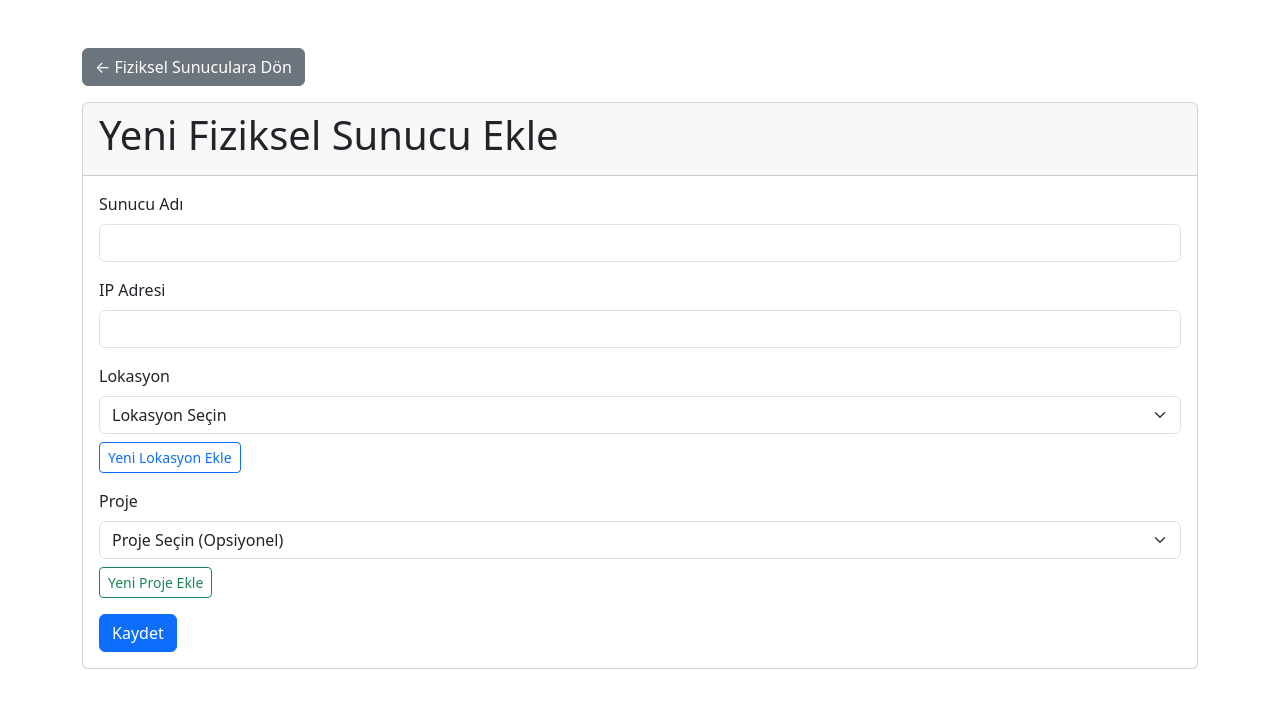
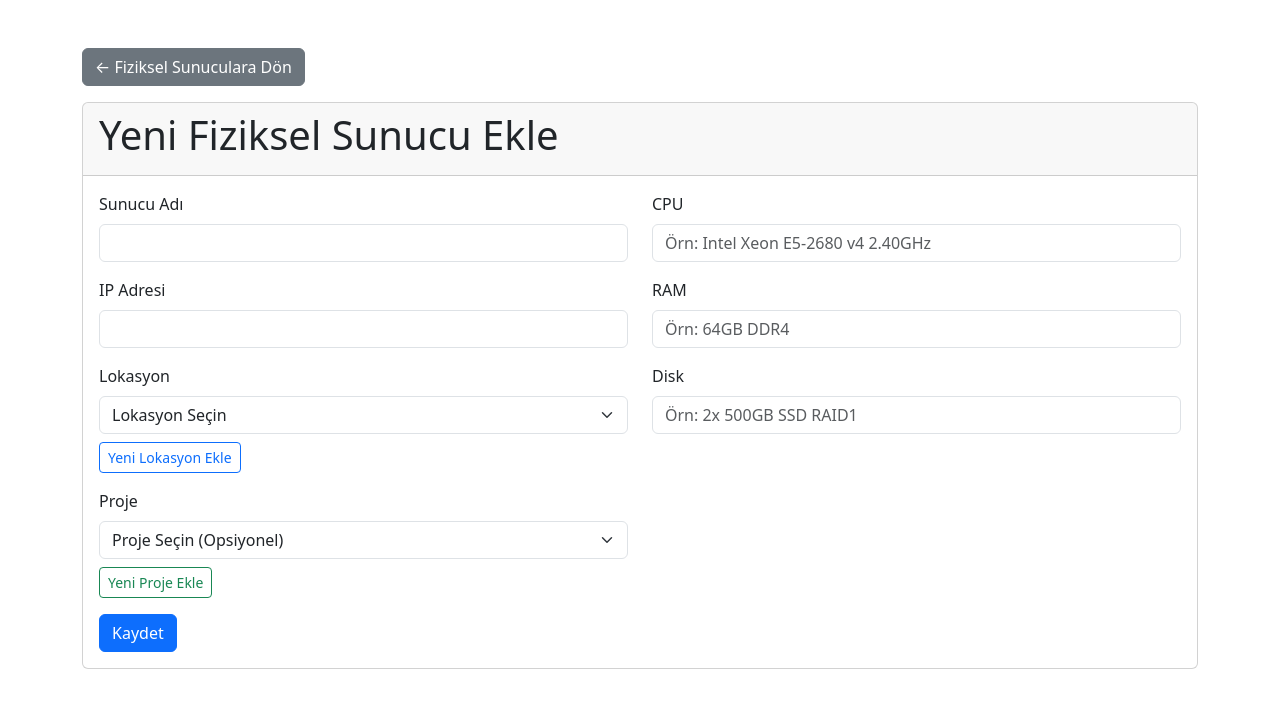
Before and after one commit to hermesthecat/sistem_takip, a PHP site: page /fiziksel_sunucu_ekle.php in a window 1280 px wide. Shown: the top 708 px of the page. Run offline with PHP 8.4, Linux system fonts and the light colour scheme; data comes from the database, SQL or seed files in the repository.

Commit message:
Fiziksel sunuculara donanım bilgileri eklendi
- Veritabanı şemasına CPU, RAM ve disk alanları eklendi
- Fiziksel sunucu ekleme ve düzenleme formları güncellendi
- Index sayfasında donanım bilgilerini görüntüleme özelliği eklendi
- Formlar iki sütunlu düzene geçirildi
- Proje seçimi opsiyonel hale getirildi

```diff
--- a/database.sql
+++ b/database.sql
@@ -24,6 +24,9 @@ CREATE TABLE IF NOT EXISTS fiziksel_sunucular (
     id INT AUTO_INCREMENT PRIMARY KEY,
     sunucu_adi VARCHAR(100) NOT NULL,
     ip_adresi VARCHAR(15),
+    ram VARCHAR(50),
+    cpu VARCHAR(50),
+    disk VARCHAR(50),
     lokasyon_id INT,
     proje_id INT,
     olusturma_tarihi TIMESTAMP DEFAULT CURRENT_TIMESTAMP,
--- a/fiziksel_sunucu_ekle.php
+++ b/fiziksel_sunucu_ekle.php
@@ -19,9 +19,12 @@ if ($_SERVER['REQUEST_METHOD'] == 'POST') {
     $ip_adresi = mysqli_real_escape_string($conn, $_POST['ip_adresi']);
     $lokasyon_id = mysqli_real_escape_string($conn, $_POST['lokasyon_id']);
     $proje_id = isset($_POST['proje_id']) ? mysqli_real_escape_string($conn, $_POST['proje_id']) : 'NULL';
+    $ram = mysqli_real_escape_string($conn, $_POST['ram']);
+    $cpu = mysqli_real_escape_string($conn, $_POST['cpu']);
+    $disk = mysqli_real_escape_string($conn, $_POST['disk']);
 
-    $sql = "INSERT INTO fiziksel_sunucular (sunucu_adi, ip_adresi, lokasyon_id, proje_id)
-            VALUES ('$sunucu_adi', '$ip_adresi', '$lokasyon_id', $proje_id)";
+    $sql = "INSERT INTO fiziksel_sunucular (sunucu_adi, ip_adresi, lokasyon_id, proje_id, ram, cpu, disk)
+            VALUES ('$sunucu_adi', '$ip_adresi', '$lokasyon_id', $proje_id, '$ram', '$cpu', '$disk')";
 
     if (mysqli_query($conn, $sql)) {
         header('Location: index.php');
@@ -54,6 +57,8 @@ if ($_SERVER['REQUEST_METHOD'] == 'POST') {
                 <?php endif; ?>
 
                 <form method="POST">
+                    <div class="row">
+                        <div class="col-md-6">
                             <div class="mb-3">
                                 <label for="sunucu_adi" class="form-label">Sunucu Adı</label>
                                 <input type="text" class="form-control" id="sunucu_adi" name="sunucu_adi" required>
@@ -88,6 +93,22 @@ if ($_SERVER['REQUEST_METHOD'] == 'POST') {
                                     <a href="proje_ekle.php" class="btn btn-sm btn-outline-success">Yeni Proje Ekle</a>
                                 </div>
                             </div>
+                        </div>
+                        <div class="col-md-6">
+                            <div class="mb-3">
+                                <label for="cpu" class="form-label">CPU</label>
+                                <input type="text" class="form-control" id="cpu" name="cpu" placeholder="Örn: Intel Xeon E5-2680 v4 2.40GHz" required>
+                            </div>
+                            <div class="mb-3">
+                                <label for="ram" class="form-label">RAM</label>
+                                <input type="text" class="form-control" id="ram" name="ram" placeholder="Örn: 64GB DDR4" required>
+                            </div>
+                            <div class="mb-3">
+                                <label for="disk" class="form-label">Disk</label>
+                                <input type="text" class="form-control" id="disk" name="disk" placeholder="Örn: 2x 500GB SSD RAID1" required>
+                            </div>
+                        </div>
+                    </div>
                     <button type="submit" class="btn btn-primary">Kaydet</button>
                 </form>
             </div>
```
Also changed, not shown: fiziksel_sunucu_duzenle.php (+48 -1 lines), index.php (+10 -0 lines). Lines whose indentation alone changed are shown as unchanged.
